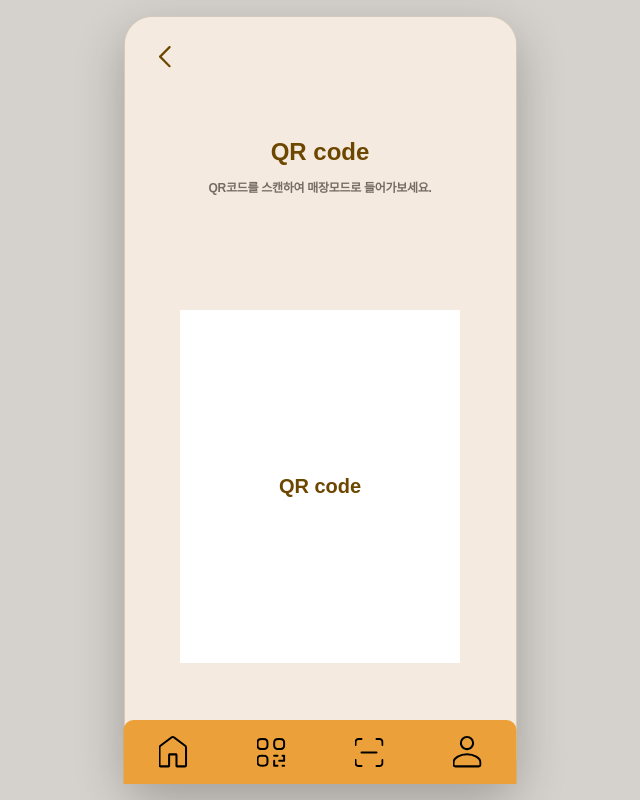
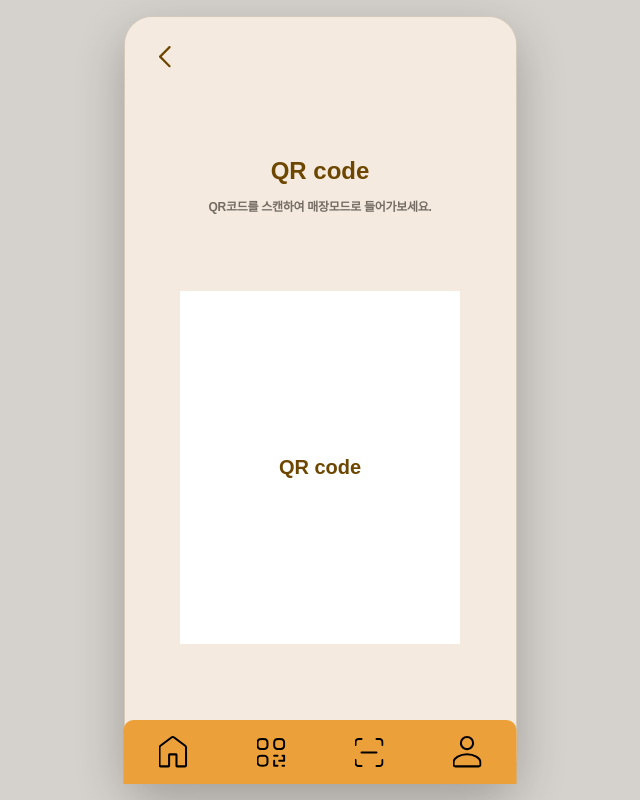
Before and after one commit to WalktoWall/FRONTEND, a React (Vite) app: page /qr in a window 1280 px wide. Shown: the whole page, without its empty margins (320-960 px from the left). Built offline with nearby package versions, Linux system fonts and the light colour scheme; no server answers; a web font is replaced by a local one.

Commit message:
qr 상하 비율 똑같게 수정

```diff
--- a/src/pages/QR/css/qr.css
+++ b/src/pages/QR/css/qr.css
@@ -34,20 +34,17 @@
   flex: 1;
   flex-direction: column;
   align-items: center;
-  justify-content: space-around;
-  padding: 10px 0;
+  /* 상단, 중간, 하단 공간을 항상 일정한 비례(상단 1 : 중간 1.5 : 하단 2)로 유지 */
+  justify-content: space-evenly;
+  padding: 0;
   min-height: 0;
-
-  /* 글씨와 QR 상자 사이의 최소 여백 보장 (원하는 만큼 조절 가능) */
-  gap: 20px;
 }
 
 .QR-content {
   width: 100%;
   text-align: center;
-  margin-top: 0; /* 완전히 위로 바짝 붙임 */
+  margin-top: 0;
 }
-
 .QR-content h1 {
   margin: 0;
 
@@ -76,10 +73,10 @@
   justify-content: center;
   align-items: center;
 
-  margin-top: 0;
+  margin: 0; /* 고정 마진을 다 빼야 space-evenly가 완벽한 비율로 공간을 쪼갭니다 */
 
   width: 280px;
-  max-width: 70vw;
+  max-width: 68vw; /* 어떤 화면에서도 비율을 깨뜨리지 않는 안전 폭 */
   aspect-ratio: 282 / 356;
 
   color: #6d4700;
```
